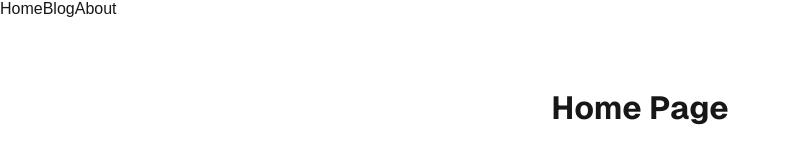
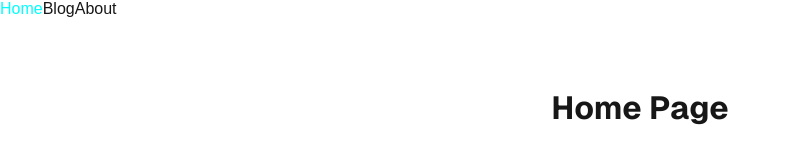
Before and after one commit to aleksaksan/next-app-rout, a Next.js app: page / in a window 1280 px wide. Shown: the top 160 px of the page, without its empty margins (0-791 px from the left). Built offline with nearby package versions, Linux system fonts and the light colour scheme.

Commit message:
added Navigation

```diff
--- a/app/page.css
+++ b/app/page.css
@@ -14,6 +14,10 @@
   padding: 80px;
   gap: 64px;
   font-family: var(--font-geist-sans);
+}
+
+a.active {
+  color:aqua;
 }
 
 @media (prefers-color-scheme: dark) {
--- a/components/Header.tsx
+++ b/components/Header.tsx
@@ -1,12 +1,16 @@
-import Link from 'next/link'
-import React from 'react'
+
+import Navigation from './Navigation';
+
+const navItems = [
+  { label: "Home", href: "/" },
+  { label: "Blog", href: "/blog" },
+  { label: "About", href: "/about" },
+]
 
 export const Header = () => {
   return (
     <header>
-      <Link href="/">Home</Link>
-      <Link href="/blog">Blog</Link>
-      <Link href="/about">About</Link>
+      <Navigation navLinks={navItems} />
     </header>
   )
 }
--- /dev/null
+++ b/components/Navigation.tsx
@@ -0,0 +1,35 @@
+'use client';
+import Link from "next/link";
+import { usePathname } from "next/navigation";
+
+type NavLink = {
+  label: string;
+  href: string;
+}
+
+type Props = {
+  navLinks: NavLink[]
+}
+
+const Navigation = ({ navLinks }: Props) => {
+  const pathname = usePathname();
+
+  return (
+    <>
+      {navLinks.map(link => {
+        const isActive = pathname === link.href;
+        return (
+          <Link
+            key={link.label}
+            href={link.href}
+            className={isActive ? "active" : ""}
+          >
+            {link.label}
+          </Link>
+        )
+      })}
+    </>
+  );
+};
+
+export default Navigation;
```
